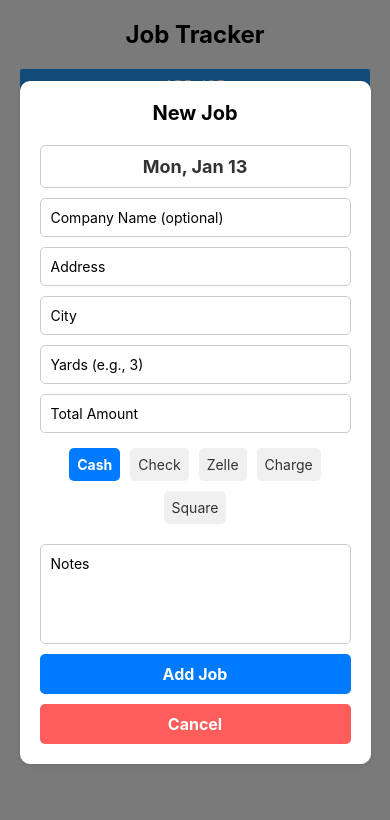
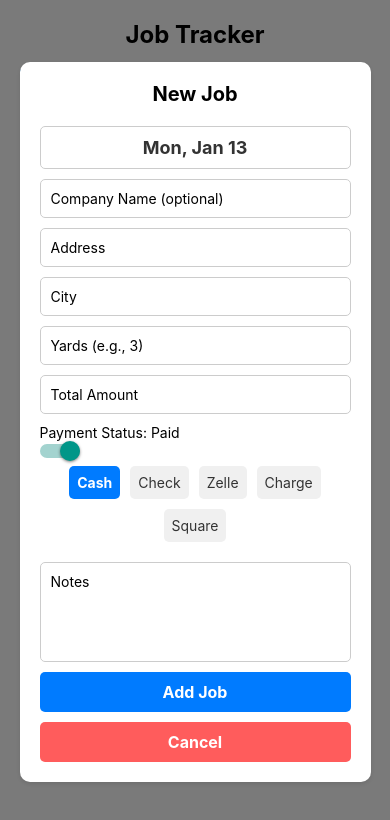
Before and after one commit to Auto-psychoJak/JobTracker, a React Native app: screen / in a window 390 px wide. Both pictures are taken after a click on the button "ADD JOB". Shown: the top 820 px of the page. Built offline with nearby package versions, Linux system fonts and the light colour scheme.

Commit message:
fixed payment status, card now colored

```diff
--- a/App.tsx
+++ b/App.tsx
@@ -106,7 +106,7 @@ export default function App() {
               yards: parseFloat(yards),
               total: parseFloat(total),
               paymentMethod,
-              paymentStatus,
+               paymentStatus, // Save the payment status
               checkNumber: paymentMethod === 'Check' ? checkNumber : undefined,
               billingInfo: paymentMethod === 'Charge' ? billingInfo : null,
               notes,
@@ -217,6 +217,13 @@ export default function App() {
               <TextInput style={styles.input} placeholder="City" value={city} onChangeText={setCity} />
               <TextInput style={styles.input} placeholder="Yards (e.g., 3)" value={yards} keyboardType="numeric" onChangeText={(text) => setYards(text.replace(/[^0-9.]/g, ''))} />
               <TextInput style={styles.input} placeholder="Total Amount" value={total} keyboardType="numeric" onChangeText={(text) => setTotal(text.replace(/[^0-9.]/g, ''))} />
+              <View style={styles.switchContainer}>
+                <Text>Payment Status: {paymentStatus}</Text>
+                <Switch
+                  value={paymentStatus === 'Paid'}
+                  onValueChange={(value) => setPaymentStatus(value ? 'Paid' : 'Unpaid')}
+                />
+              </View>
 
               {/* Payment Method */}
               <View style={styles.tabsContainer}>
@@ -300,11 +307,11 @@ export default function App() {
               item.paymentStatus === 'Paid' ? styles.paidCard : styles.unpaidCard,
             ]}
           >
-            <Text>Company: {item.companyName}</Text>
+            <Text>{item.companyName}</Text>
             <Text>{item.address}</Text>
             <Text>{item.city}</Text>
             <Text>{item.yards} yrds</Text>
-            <Text>Total: ${item.total.toFixed(2)}</Text>
+            <Text>${item.total.toFixed(2)}</Text>
             <Text>{item.paymentMethod}</Text>
             <View style={styles.buttonRow}>
               <Button title="Edit" onPress={() => {
@@ -401,4 +408,8 @@ const styles = StyleSheet.create({
   paidCard: { backgroundColor: '#d4edda', borderColor: '#c3e6cb', borderWidth: 1 },
   unpaidCard: { backgroundColor: '#f8d7da', borderColor: '#f5c6cb', borderWidth: 1 },
   buttonRow: { flexDirection: 'row', justifyContent: 'space-between', marginTop: 10 },
+
+  switchContainer: {
+
+  }
 });
```
